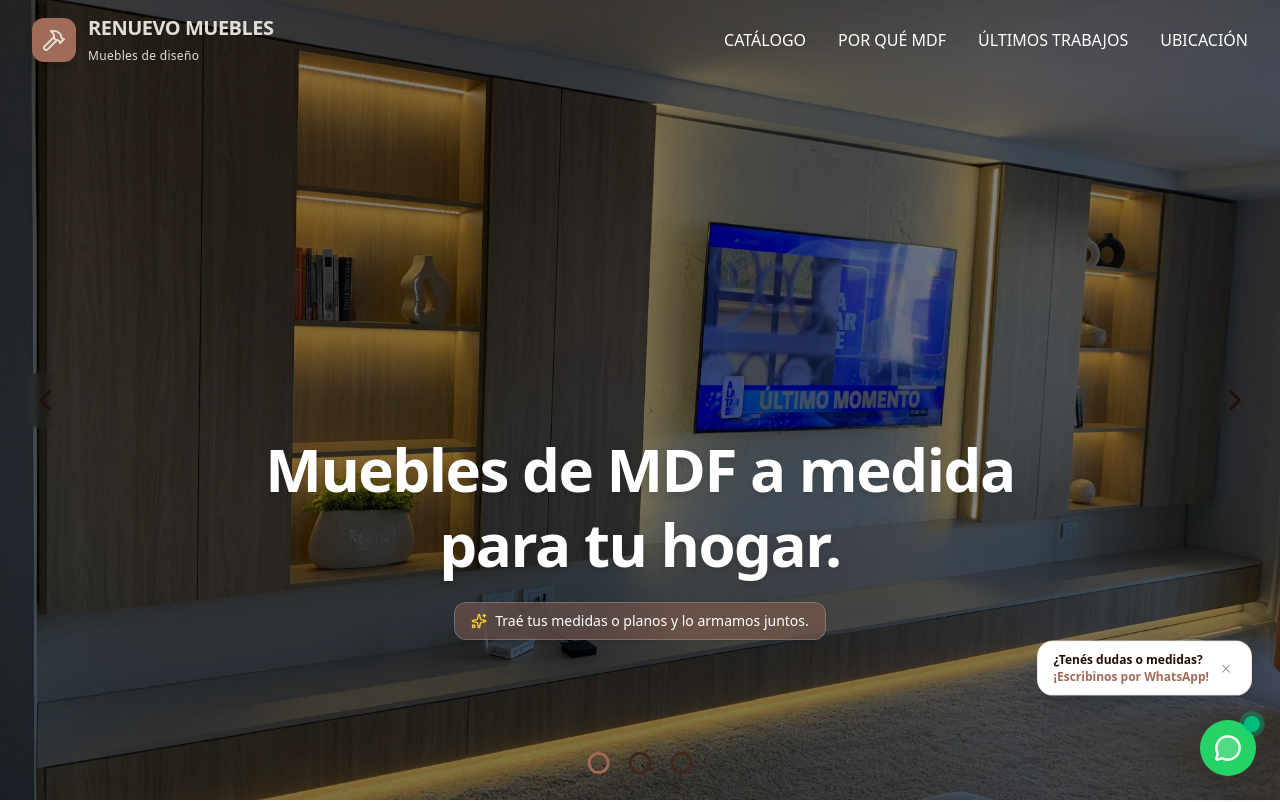
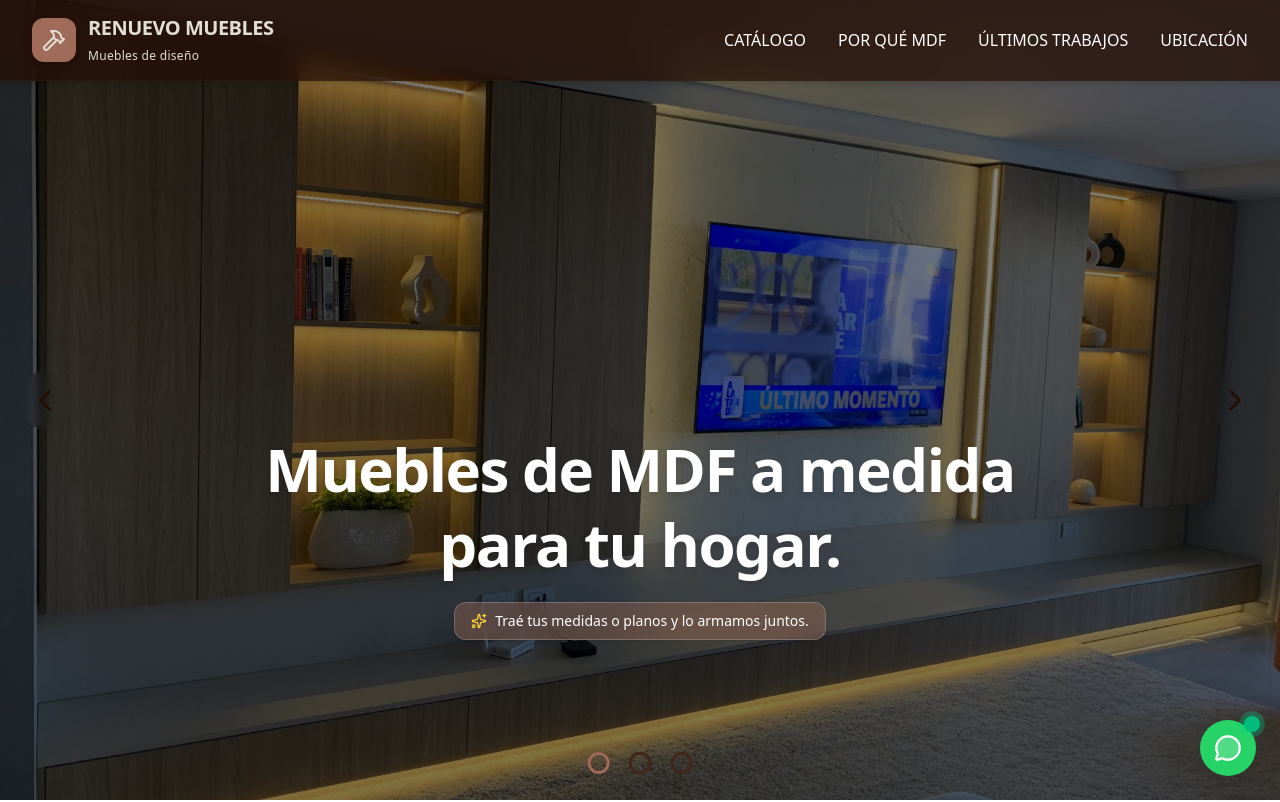
Before and after one commit to fernandezale/RM-Landing-Typescript, a React (Vite) app: page / in a window 1280 px wide. Shown: the top 802 px of the page. Built offline with nearby package versions, Linux system fonts and the light colour scheme.

Commit message:
cambios en el navbar y el boton de whatsapp

```diff
--- a/src/components/FloatingWhatsApp.tsx
+++ b/src/components/FloatingWhatsApp.tsx
@@ -1,12 +1,11 @@
-import React, { useState } from 'react';
-import { MessageCircle, X } from 'lucide-react';
+import React from 'react';
+import { MessageCircle } from 'lucide-react';
 
 interface FloatingWhatsAppProps {
   whatsappNumber: string;
 }
 
 const FloatingWhatsApp: React.FC<FloatingWhatsAppProps> = ({ whatsappNumber }) => {
-  const [showTooltip, setShowTooltip] = useState(true);
 
   const whatsappUrl = `https://wa.me/${whatsappNumber}?text=${encodeURIComponent(
     '¡Hola! Quisiera realizar una consulta sobre sus muebles de MDF a medida.'
@@ -14,24 +13,6 @@
 
   return (
     <div className="fixed bottom-6 right-6 z-50 flex flex-col items-end pointer-events-auto">
-      {/* Tooltip promocional flotante */}
-      {showTooltip && (
-        <div className="mb-3 mr-1 bg-white text-brand-dark px-4 py-2.5 rounded-2xl shadow-xl border border-brand-light/60 flex items-center space-x-2 animate-bounce max-w-xs transition-all">
-          <span className="text-xs font-semibold leading-snug">
-            ¿Tenés dudas o medidas? <br />
-            <span className="text-brand-accent font-bold">¡Escribinos por WhatsApp!</span>
-          </span>
-          <button
-            onClick={() => setShowTooltip(false)}
-            className="text-gray-400 hover:text-gray-600 p-0.5 rounded-full hover:bg-gray-100 transition-colors"
-            title="Cerrar"
-            aria-label="Cerrar notificación"
-          >
-            <X className="w-3.5 h-3.5" />
-          </button>
-        </div>
-      )}
-
       {/* Botón flotante principal de WhatsApp */}
       <a
         href={whatsappUrl}
--- a/src/components/Navbar.tsx
+++ b/src/components/Navbar.tsx
@@ -7,7 +7,7 @@
     const [mobileMenuOpen, setMobileMenuOpen] = useState(false);
 
     return (
-    <header className="absolute top-0 left-0 w-full z-50 bg-transparent text-white transition-all duration-300">
+    <header className="fixed top-0 left-0 w-full z-50 bg-brand-dark/70 backdrop-blur-md border-b border-brand-brown/30 text-white shadow-md transition-all duration-300">
       <div className="max-w-7xl mx-auto px-4 sm:px-6 lg:px-8">
         <div className="flex justify-between items-center h-20">
           <div className="flex items-center space-x-3">
```
